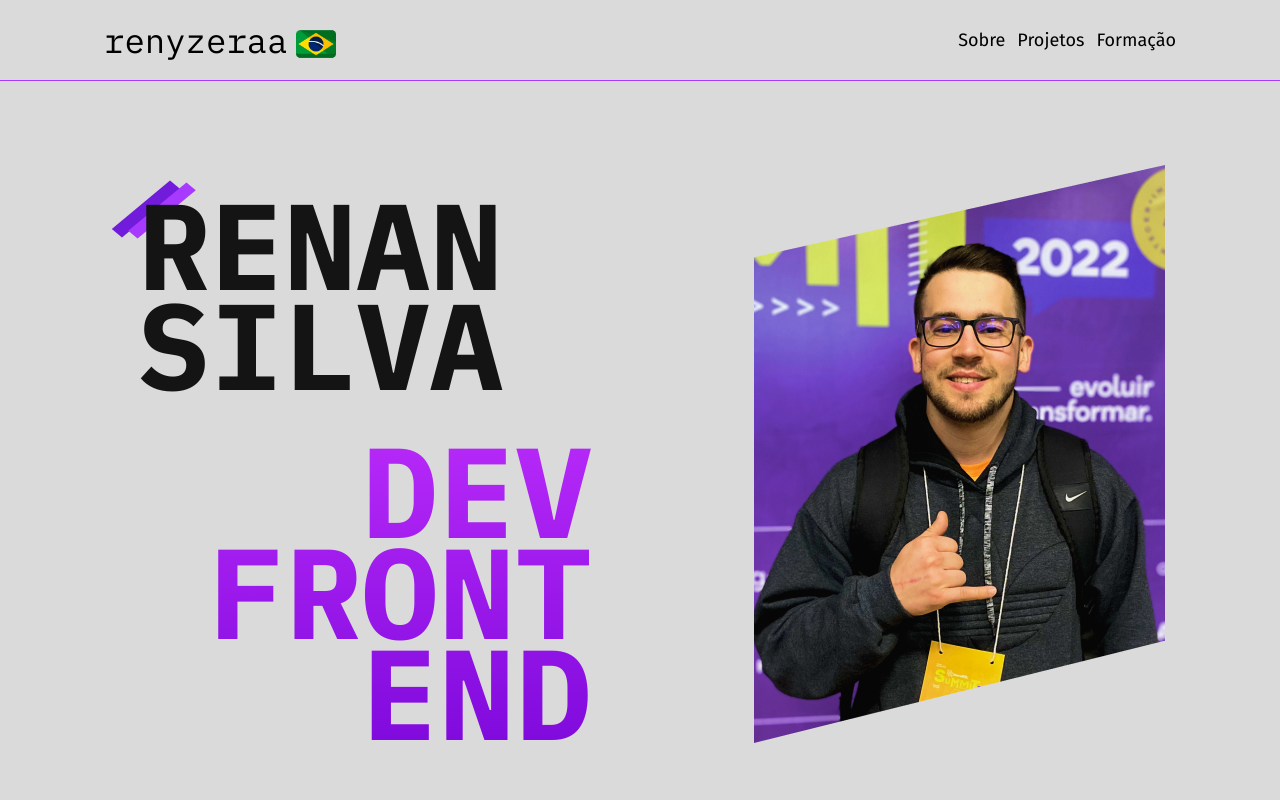
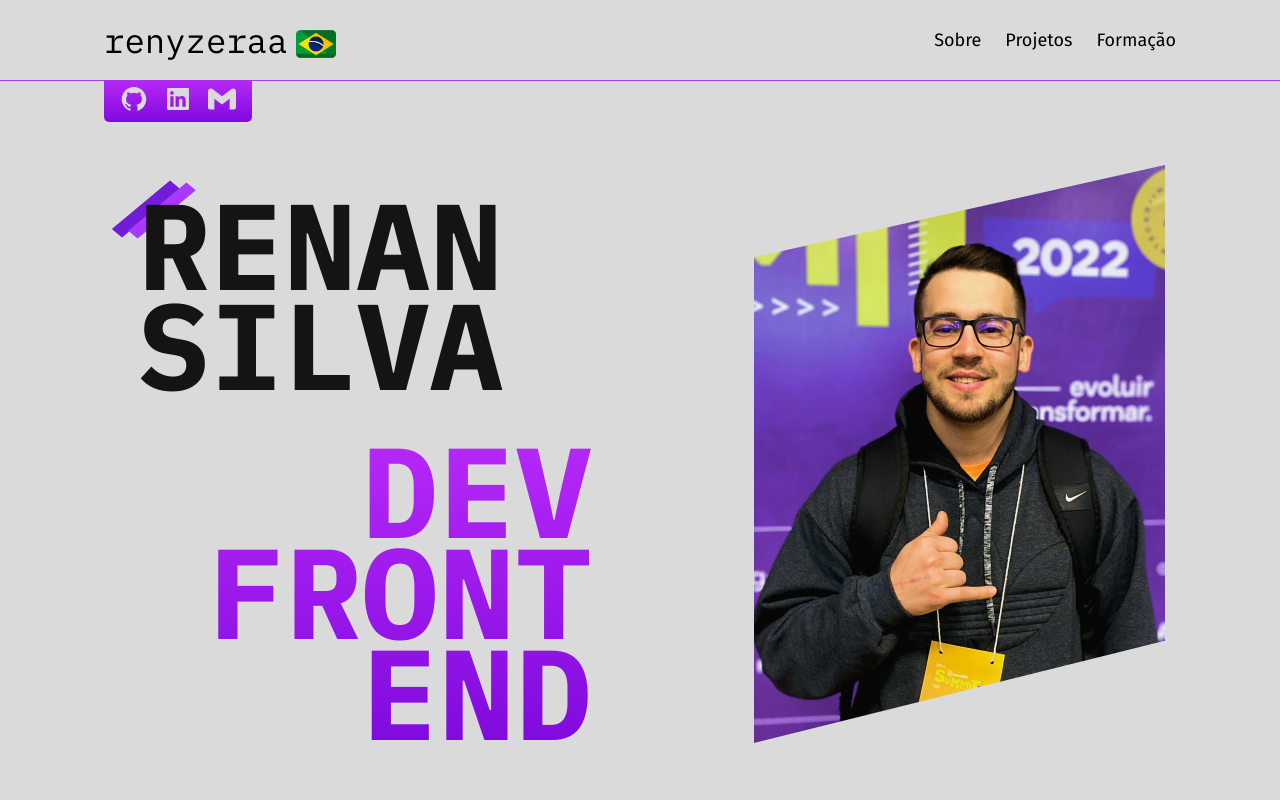
Before and after one commit to renyzeraa/portfolio-v1, a React (Vite) app in the folder portfolio/: page / in a window 1280 px wide. Shown: the top 800 px of the page. Built offline with nearby package versions, Linux system fonts and the light colour scheme.

Commit message:
fix social links header

```diff
--- a/portfolio/src/components/Header/index.jsx
+++ b/portfolio/src/components/Header/index.jsx
@@ -1,5 +1,7 @@
 import { Container } from './style'
 import brasil from '../../assets/brasil.png'
+import { AiFillGithub, AiFillLinkedin } from 'react-icons/ai'
+import { SiGmail } from 'react-icons/si'
 
 export function Header() {
   return (
@@ -16,16 +18,27 @@ export function Header() {
         <nav className="menu-nav">
           <ul>
             <li>
-              <a href="#">Sobre</a>
+              <a href="#about">Sobre</a>
             </li>
             <li>
-              <a href="#">Projetos</a>
+              <a href="#projects">Projetos</a>
             </li>
             <li>
               <a href="#">Formação</a>
             </li>
           </ul>
         </nav>
+        <div className="social">
+          <a href="https://github.com/renyzeraa" target="_blank">
+            <AiFillGithub />
+          </a>
+          <a href="https://www.linkedin.com/in/renyzeraa/" target="_blank">
+            <AiFillLinkedin />
+          </a>
+          <a href="mailto:renansilvaytb@gmail.com" target="_blank">
+            <SiGmail />
+          </a>
+        </div>
       </main>
     </Container>
   )
--- a/portfolio/src/components/Header/style.js
+++ b/portfolio/src/components/Header/style.js
@@ -7,6 +7,7 @@ export const Container = styled.div`
   position: fixed;
   top: 0;
   z-index: 999;
+
   main {
     display: flex;
     justify-content: space-between;
@@ -15,7 +16,7 @@ export const Container = styled.div`
     padding: 0 24px;
     max-width: 1120px;
     margin: 0 auto;
-
+    position: relative;
     .logo {
       display: flex;
       align-items: center;
@@ -36,13 +37,43 @@ export const Container = styled.div`
     .menu-nav {
       ul {
         display: flex;
-        gap: 12px;
+        gap: 24px;
         align-items: center;
 
-        li a {
-          font-family: ${({ theme }) => theme.FONTS.FONT_FIRA};
-          font-size: 18px;
-          color: ${({ theme }) => theme.COLORS.BLACK};
+        li {
+          a {
+            font-family: ${({ theme }) => theme.FONTS.FONT_FIRA};
+            font-size: 18px;
+            color: ${({ theme }) => theme.COLORS.BLACK};
+            padding-bottom: 8px;
+            border-bottom: 2px solid transparent;
+            :hover {
+              font-weight: bold;
+              transition: 0.5s;
+              color: #800add;
+              border-color: #800add;
+            }
+          }
+        }
+      }
+    }
+
+    .social {
+      position: absolute;
+      background: linear-gradient(180deg, #b629f8 0%, #800add 100%);
+      padding: 5px 16px;
+      border-radius: 0 0 5px 5px;
+      left: 24px;
+      top: 80px;
+      display: flex;
+      gap: 16px;
+      transition: 0.5s;
+      svg {
+        color: ${({ theme }) => theme.COLORS.BACKGROUND_100};
+        font-size: 28px;
+
+        :hover {
+          transform: scale(1.1);
         }
       }
     }
```
